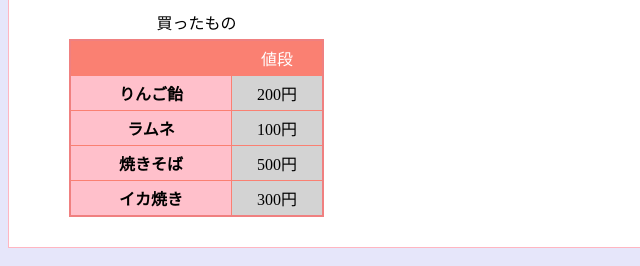
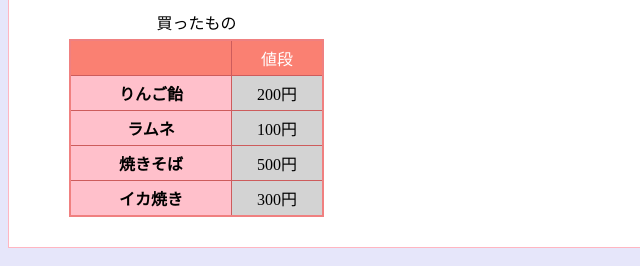
Before and after one commit to ebonycitizen/web1-6, a plain HTML site: page index.html in a window 1280 px wide. Shown: the part 504-770 px from the top of the page, 0-640 px from the left. Drawn offline with Linux system fonts and the light colour scheme.

Commit message:
Update default.css

```diff
--- a/css/default.css
+++ b/css/default.css
@@ -77,7 +77,7 @@ thead th, thead td{
 }
 
 th{
-  border: 1px solid salmon;
+  border: 1px solid indianred;
   background-color:pink;
   padding: 5px;
   width: 150px;
@@ -85,7 +85,7 @@ th{
 }
 
 td{
-  border: 1px solid salmon;
+  border: 1px solid indianred;
   background-color: lightgrey;
   padding: 5px;
   width: 80px;
```
